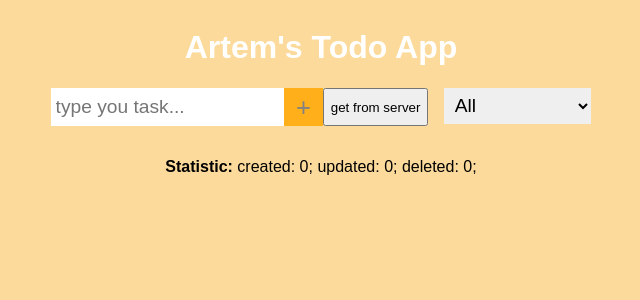
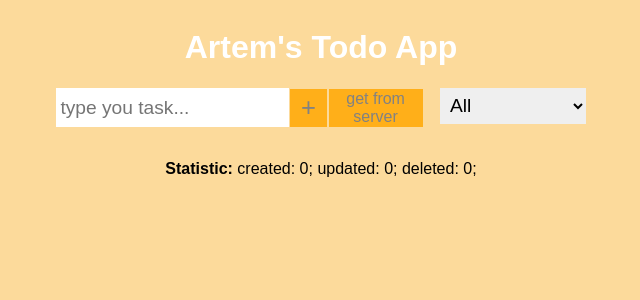
Before and after one commit to ArtemLigerko/my-todo-app, a React (Create React App) app: page / in a window 1280 px wide. Shown: the top 300 px of the page, without its empty margins (319-959 px from the left). Built offline with nearby package versions, Linux system fonts and the light colour scheme.

Commit message:
v1.5.1 Added button Get from server (fetch todo from server)

```diff
--- a/src/App.css
+++ b/src/App.css
@@ -27,7 +27,7 @@ body {
     font-size: 1.2rem;
     padding: 0.3rem;
     width: 14rem;
-    height: 1.8rem;
+    height: 30px;
     border-style: none;
     background: white;
 }
@@ -37,9 +37,19 @@ body {
 .inputButton{
     font-size: 1.6rem;
     width: 2.4rem;
-    height: 2.4rem;
+    height: 40px;
     background-color: rgb(255, 175, 25);
-    border: none;
+    border: rgb(252, 218, 155) solid 1px;
+    color: rgb(130, 130, 130);
+    cursor: pointer;
+}
+.getButton{
+    font-size: 1rem;
+    width: 6rem;
+    /* height: 2.4rem; */
+    height: 40px;
+    background-color: rgb(255, 175, 25);
+    border: rgb(252, 218, 155) solid 1px;
     color: rgb(130, 130, 130);
     cursor: pointer;
 }
--- a/src/App.js
+++ b/src/App.js
@@ -13,7 +13,6 @@ function App() {
   const [completedTodos, setCompletedTodos] = useState([]);
   const [editText, setEditText] = useState('');
   const [disableInputButton, setDisableInputButton] = useState(false);
-  // const [counter, setCounter] = useState([0, 0, 0])
   const [counter, setCounter] = useState({
     counterCreated: 0,
     counterUpdated: 0,
@@ -52,7 +51,6 @@ function App() {
   const saveLocalTodos = () => {
     localStorage.setItem("todos", JSON.stringify(todos));
     localStorage.setItem("counter", JSON.stringify(counter));
-    // console.log("saveLocalTodos Effect");
   };
 
   const getLocalTodos = () => {
@@ -61,7 +59,6 @@ function App() {
     } else {
       let todoLocal = JSON.parse(localStorage.getItem("todos"));
       setTodos(todoLocal);
-      // console.log('getLocalTodos Effect');
     }
 
     if (localStorage.getItem("counter") === null) {
@@ -69,7 +66,6 @@ function App() {
     } else {
       let counterLocal = JSON.parse(localStorage.getItem("counter"));
       setCounter(counterLocal);
-      // console.log('getLocalTodos Effect');
     }
   };
 
--- a/src/components/TodoInputBar.js
+++ b/src/components/TodoInputBar.js
@@ -69,7 +69,10 @@ function TodoInputBar({ inputText, setInputText, todos, setTodos, setStatus,
             >
                 +
             </button>
-            <button onClick={fetchTodos}>
+            <button
+                onClick={fetchTodos}
+                className="getButton"
+            >
                 get from server
             </button>
             <div >
```
